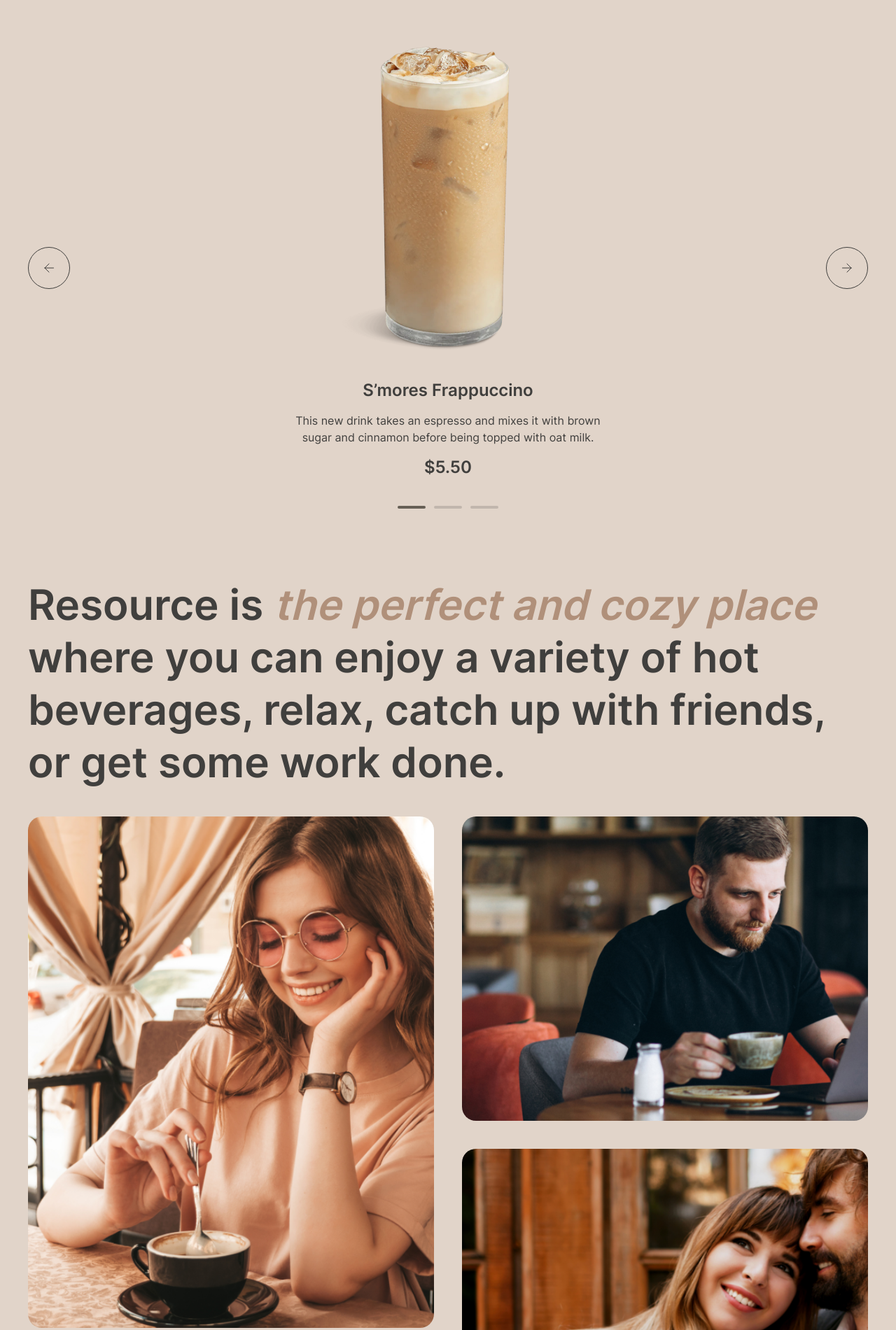
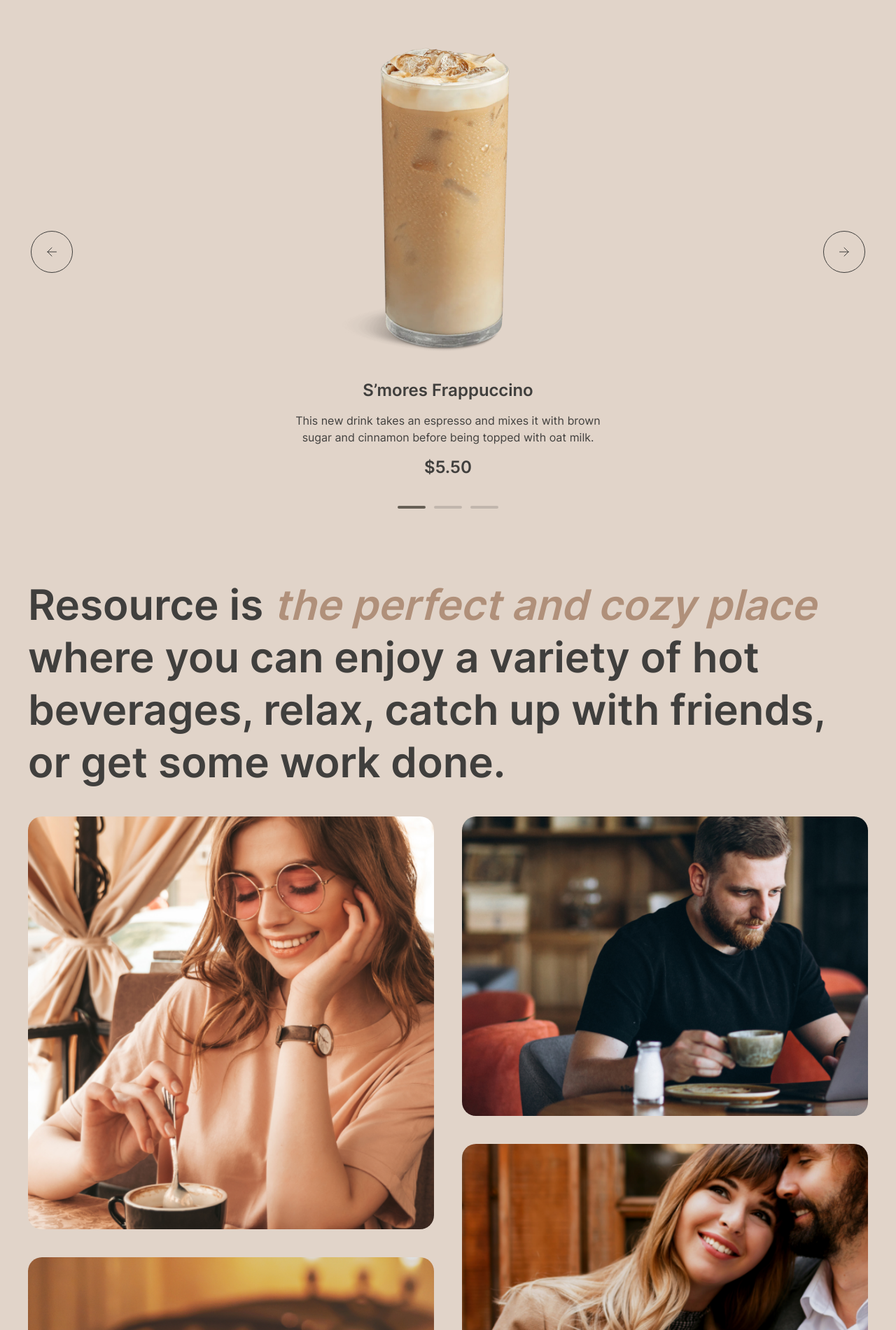
Before and after one commit to Suficks/Coffee-House, a React (Create React App) app in the folder app/: page / in a window 1280 px wide. Shown: the part 899-2800 px from the top of the page at 70% size. Built offline with nearby package versions, Linux system fonts and the light colour scheme.

Commit message:
feat: according to Perfect Pixel

```diff
--- a/app/src/components/About/about.scss
+++ b/app/src/components/About/about.scss
@@ -21,18 +21,18 @@
   }
 
   .small {
-    max-height: 430px;
+    max-height: 423px;
     width: 100%;
-    border-radius: 20px;
-    object-fit: cover;
   }
 
   .wrap {
     overflow: hidden;
     border-radius: 20px;
+    max-height: 590px;
   }
 
   .aboutPic {
+    object-fit: cover;
     transition: 0.5s ease;
     transform: scale(1.1);
 
--- a/app/src/components/Favorite/favorite.scss
+++ b/app/src/components/Favorite/favorite.scss
@@ -25,7 +25,7 @@
 
   .slick-arrow {
     position: absolute;
-    top: 50%;
+    top: 46.5%;
     transform: translateY(-50%);
     z-index: 1000;
 
@@ -59,8 +59,12 @@
     }
   }
 
+  .slick-prev {
+    left: 4px;
+  }
+
   .slick-next {
-    right: 0;
+    right: 4px;
     transform: translateY(-50%) rotate(180deg);
   }
 
@@ -96,7 +100,7 @@
   }
 
   .item {
-    margin-bottom: 20px;
+    margin-bottom: 18px;
   }
 
   .name,
--- a/app/src/components/Footer/footer.scss
+++ b/app/src/components/Footer/footer.scss
@@ -21,7 +21,7 @@
 
   .socials {
     display: flex;
-    gap: 12px;
+    gap: 10px;
   }
 
   .social {
@@ -45,6 +45,10 @@
     top: 50%;
     left: 50%;
     transform: translate(-50%, -50%);
+  }
+
+  .contact {
+    padding-top: 13px;
   }
 
   .subtitle {
--- a/app/src/components/Header/Header.scss
+++ b/app/src/components/Header/Header.scss
@@ -4,7 +4,7 @@
   display: flex;
   align-items: center;
   justify-content: space-between;
-  margin-bottom: 20px;
+  margin-bottom: 22px;
 
   @include inter (16px, 600, 24px);
   color: $color-dark;
--- a/app/src/components/Mobile/Mobile.jsx
+++ b/app/src/components/Mobile/Mobile.jsx
@@ -9,12 +9,12 @@ const Mobile = () => {
       <div className="info">
         <h2 className="title"><span className="italic">Download</span> our apps to start ordering</h2>
         <p className="subtitle">Download the Resource app today and experience the comfort of ordering your favorite coffee from wherever you are</p>
-        <button className="store">
+        <a href="https://www.apple.com/app-store" target="_blank" className="store" rel="noreferrer">
           <img className="storeImg" src={store} alt="store" />
-        </button>
-        <button className="store google">
+        </a>
+        <a href="https://play.google.com/store/apps" target="_blank" className="store google" rel="noreferrer">
           <img className="storeImg" src={google} alt="store" />
-        </button>
+        </a>
       </div>
       <img src={MobileScreens} className="screens" alt="screens" />
     </section>
--- a/app/src/components/Mobile/mobile.scss
+++ b/app/src/components/Mobile/mobile.scss
@@ -13,7 +13,7 @@
   }
 
   .title {
-    margin: 0 0 40px;
+    margin: 0 0 42px;
     @include inter (60px, 600, 75px);
   }
 
@@ -24,6 +24,7 @@
 
   .store {
     padding: 0;
+    display: inline-block;
 
     border-radius: 100px;
     border: none;
```
Also changed, not shown: app/src/Assets/about-pic-1.png, app/src/Assets/about-pic-4.png.
